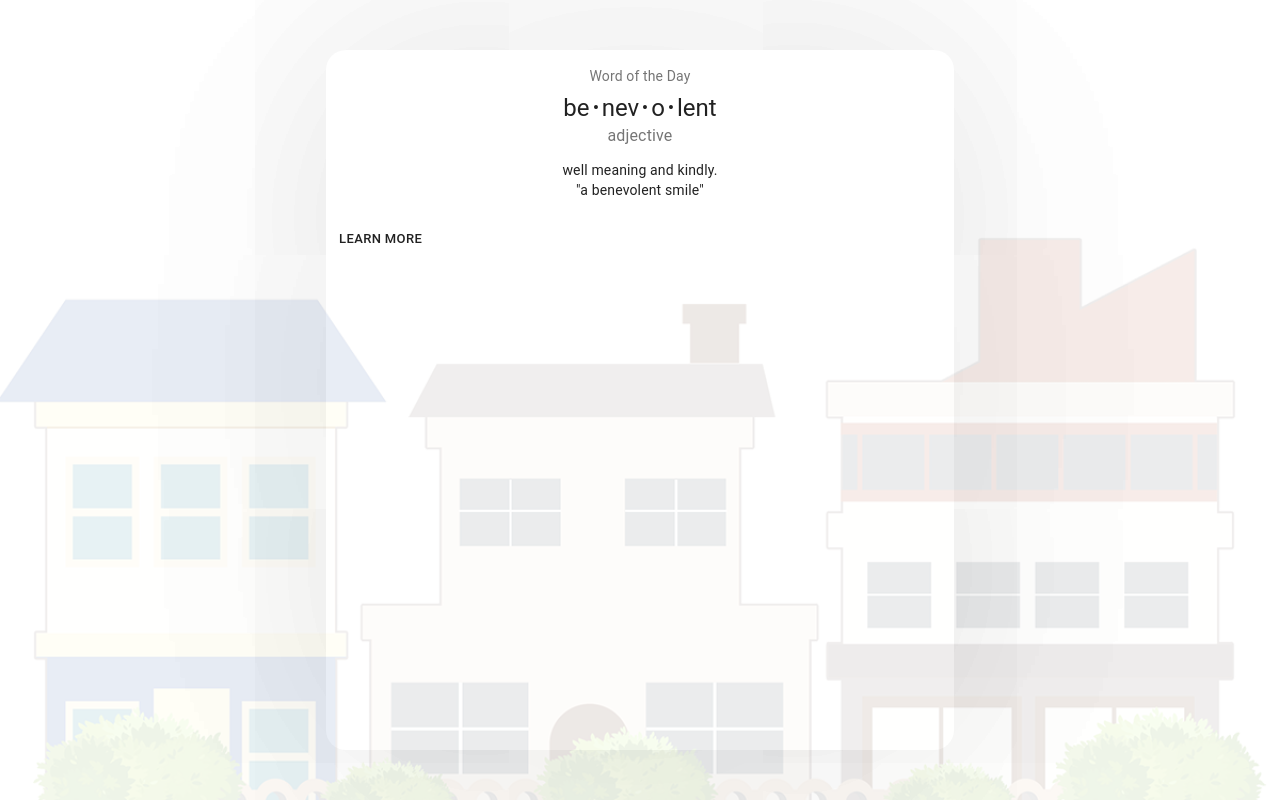
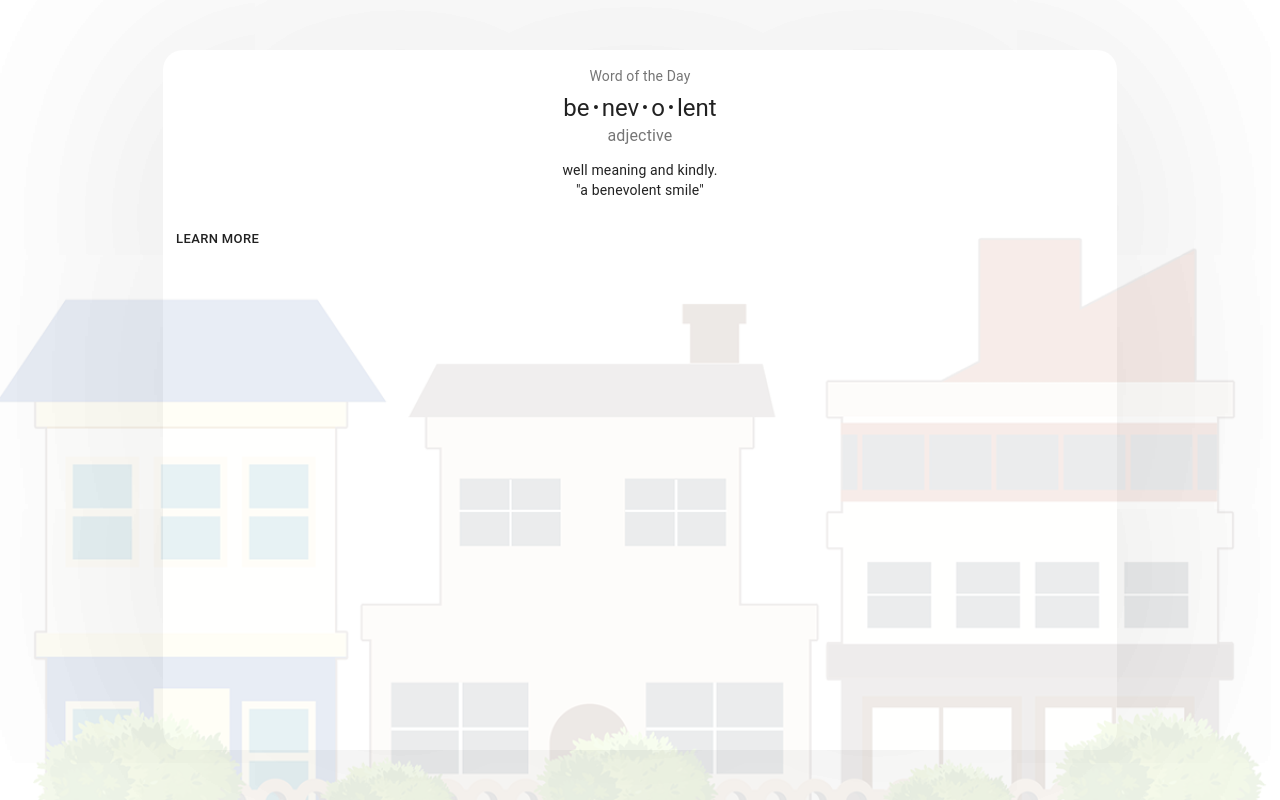
Before and after one commit to BullsEye34/NextUPProject, a React (Create React App) app in the folder Web/next-up/: page / in a window 1280 px wide. Built offline with nearby package versions, Linux system fonts and the light colour scheme.

Commit message:
Trying to make card white again

```diff
--- a/Web/next-up/src/App.js
+++ b/Web/next-up/src/App.js
@@ -11,9 +11,8 @@ import Grid from '@material-ui/core/Grid';
 
 const useStyles = makeStyles({
   root: {
-    flexGrow: 1,
     minHeight: 700,
-    zIndex: 0,
+    zIndex: 10,
     backgroundColor: 'white',
     borderRadius: 20,
     boxShadow: 'rgba(0, 0, 0, 0.07) 0px 1px 500px, rgba(0, 0, 0, 0.07) 0px 1px 500px'
@@ -45,11 +44,10 @@ function App() {
 
         <div className="Background-image">
 
-          <img src={back} className="image"></img>
           <Grid container spacing={3}
             justify="center">
-            <Grid item xs={6}>
-              <Card className={classes.root}>
+            <Grid item xs={9}>
+              <Card className={classes.root} >
                 <CardContent>
                   <Typography className={classes.title} color="textSecondary" gutterBottom>
                     Word of the Day
@@ -71,8 +69,10 @@ function App() {
                 </CardActions>
               </Card>
             </Grid>
+          </Grid>
 
-          </Grid>
+          <img src={back} className="image"></img>
+
           {/* <Card className={classes.root}>
             <CardContent>
               <Typography className={classes.title} color="textSecondary" gutterBottom>
```
